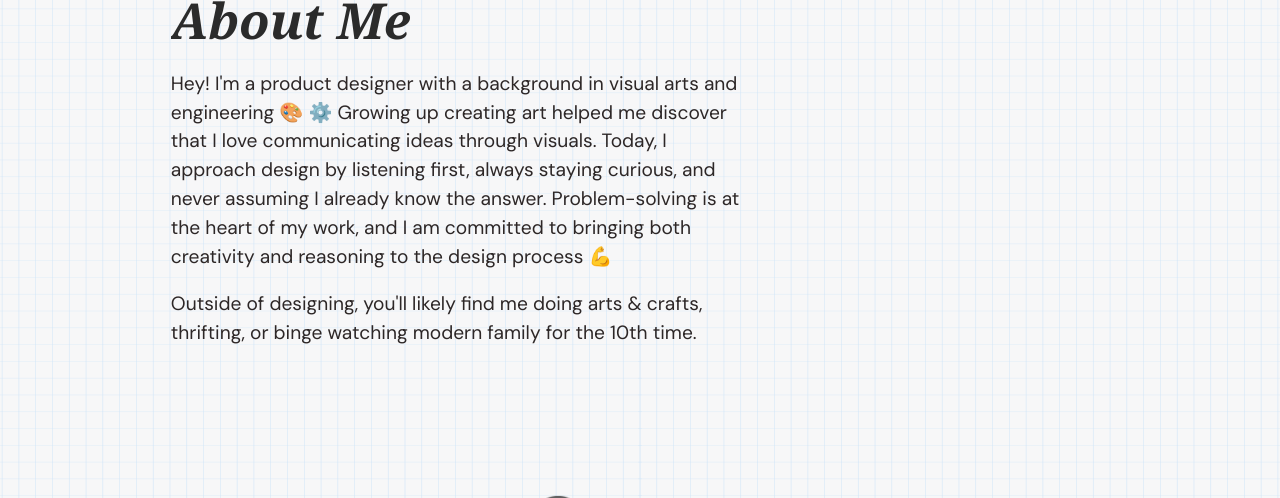
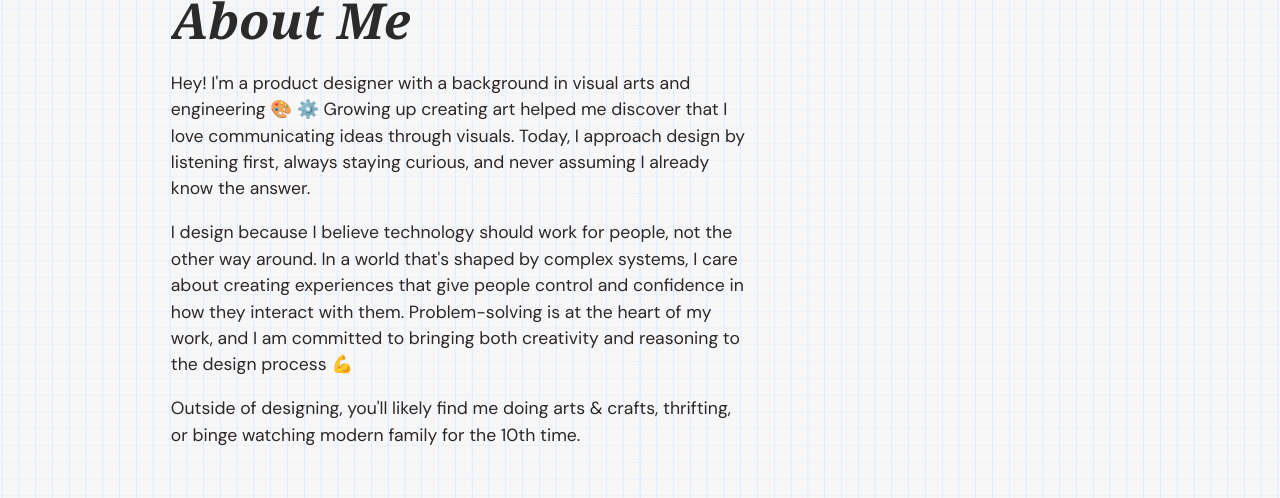
Before and after one commit to Katiiesun/portfolio, a React (Create React App) app: page /about-me in a window 1280 px wide. Shown: the part 159-657 px from the top of the page. Built offline with nearby package versions, Linux system fonts and the light colour scheme.

Commit message:
about me update

```diff
--- a/src/components/AboutMe.js
+++ b/src/components/AboutMe.js
@@ -37,9 +37,14 @@ function AboutMe() {
             engineering 🎨 ⚙️ Growing up creating art helped me discover that I
             love communicating ideas through visuals. Today, I approach design
             by listening first, always staying curious, and never assuming I
-            already know the answer. Problem-solving is at the heart of my work,
-            and I am committed to bringing both creativity and reasoning to the
-            design process 💪
+            already know the answer.
+          </p>
+          <p>
+            I design because I believe technology should work for people, not
+            the other way around. In a world that's shaped by complex
+            systems, I care about creating experiences that give people control and confidence in how they interact with
+            them. Problem-solving is at the heart of my work, and I am committed
+            to bringing both creativity and reasoning to the design process 💪
           </p>
           <p>
             Outside of designing, you'll likely find me doing arts & crafts,
--- a/src/static/AboutMe.css
+++ b/src/static/AboutMe.css
@@ -56,7 +56,7 @@
 }
 
 .aboutme p {
-  font-size: 1.2rem;
+  font-size: 1.1rem;
   line-height: 150%;
   /* position: absolute;
     transform: translate(179%, -270%); */
```
